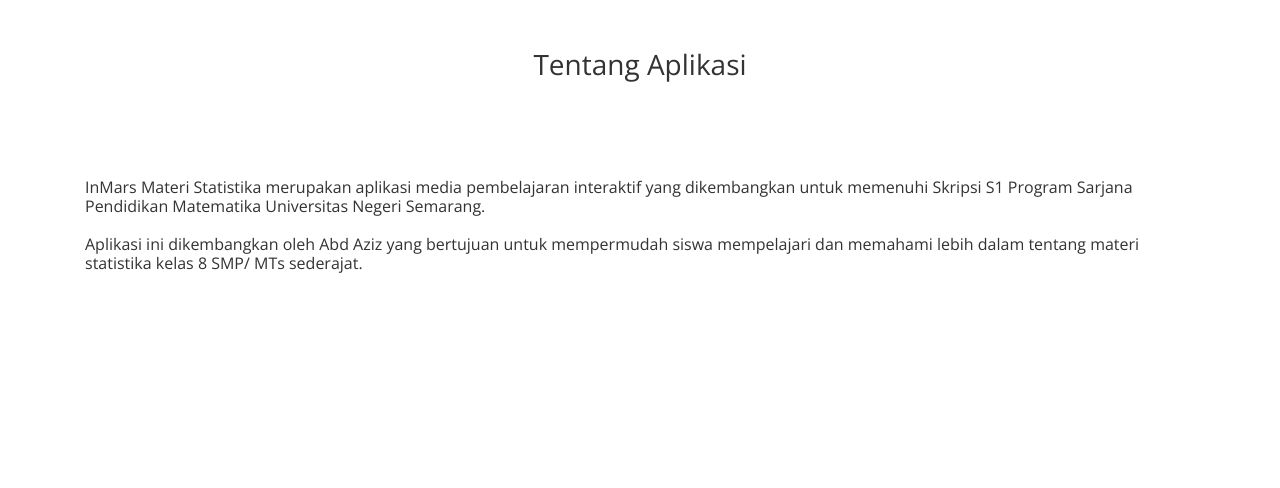
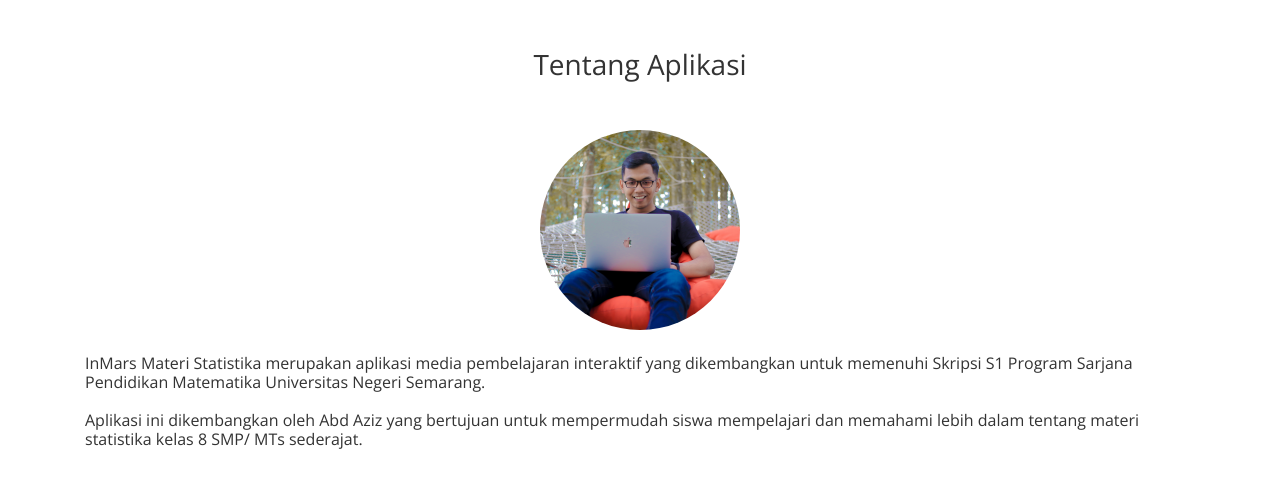
Before and after one commit to abdulazizahwan/inmars-web, a plain HTML site: page about.html in a window 1280 px wide. Drawn offline with nearby package versions, Linux system fonts and the light colour scheme.

Commit message:
wrong format

```diff
--- a/about.html
+++ b/about.html
@@ -17,7 +17,7 @@
         </p>
 
         <div class="mx-auto mt-5" style="max-width:200px">
-            <img src="/assets/img_developer.jpg" alt="" class="img-fluid rounded-circle">
+            <img src="/assets/img_developer.png" alt="" class="img-fluid rounded-circle">
         </div>
 
         <p class="h6 mt-4">
```
